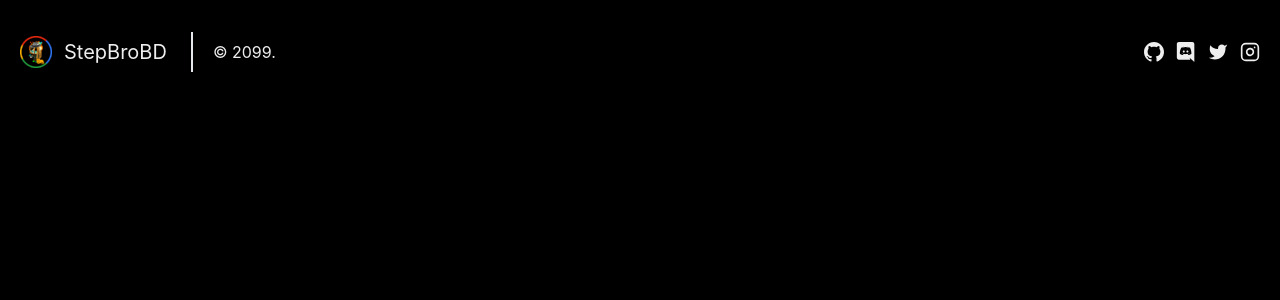
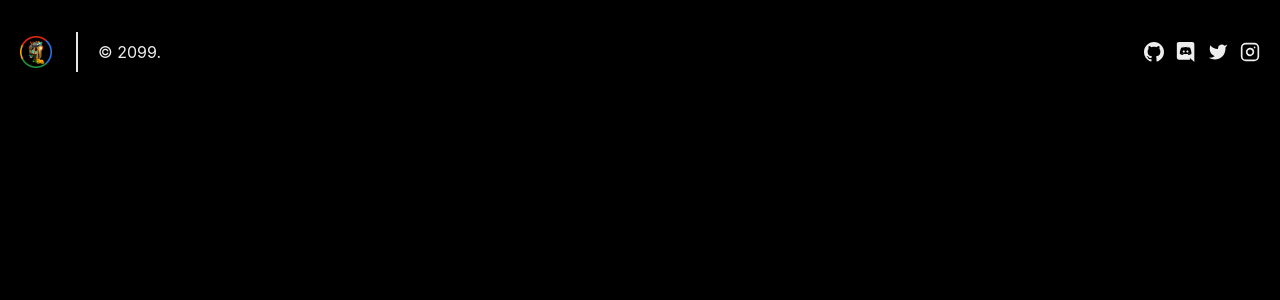
Before and after one commit to stepbrobd/stepbrobd, a Next.js app: page / in a window 1280 px wide. Shown: the top 300 px of the page. Built offline with nearby package versions, Linux system fonts and the light colour scheme.

Commit message:
footer update

```diff
--- a/src/components/footer.tsx
+++ b/src/components/footer.tsx
@@ -9,8 +9,7 @@ const Footer: FunctionComponent = () => {
             <div className="container px-5 py-8 mx-auto flex items-center sm:flex-row flex-col">
                 <Link href="/">
                     <a className="flex title-font items-center md:justify-start justify-center">
-                        <Image src="/favicons/favicon-32x32.png" width={32} height={32} alt="StepBroBD"/>
-                        <span className="ml-3 text-xl">StepBroBD</span>
+                        <Image src="/favicons/favicon-96x96.png" width={32} height={32} alt="StepBroBD"/>
                     </a>
                 </Link>
 
```
